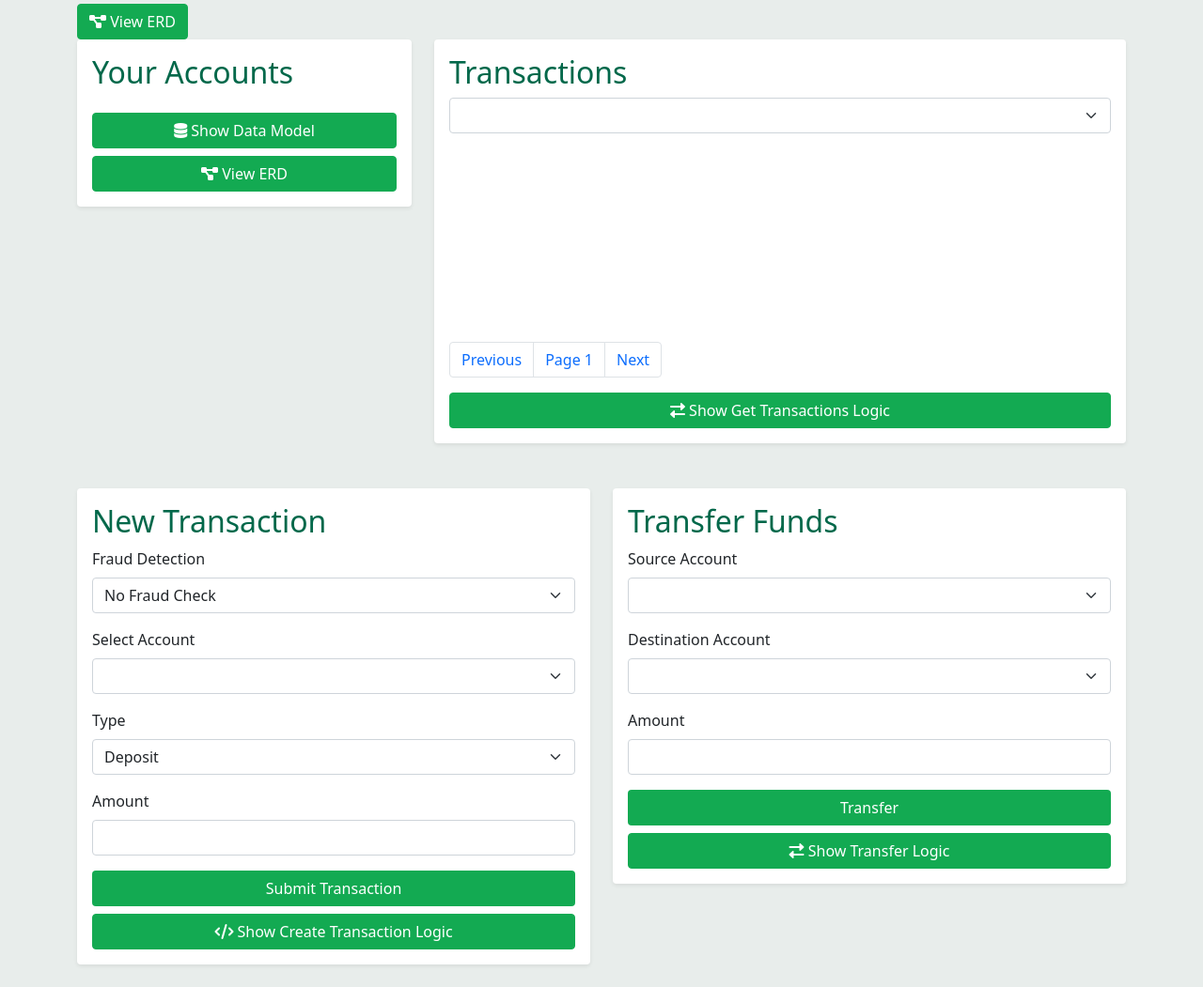
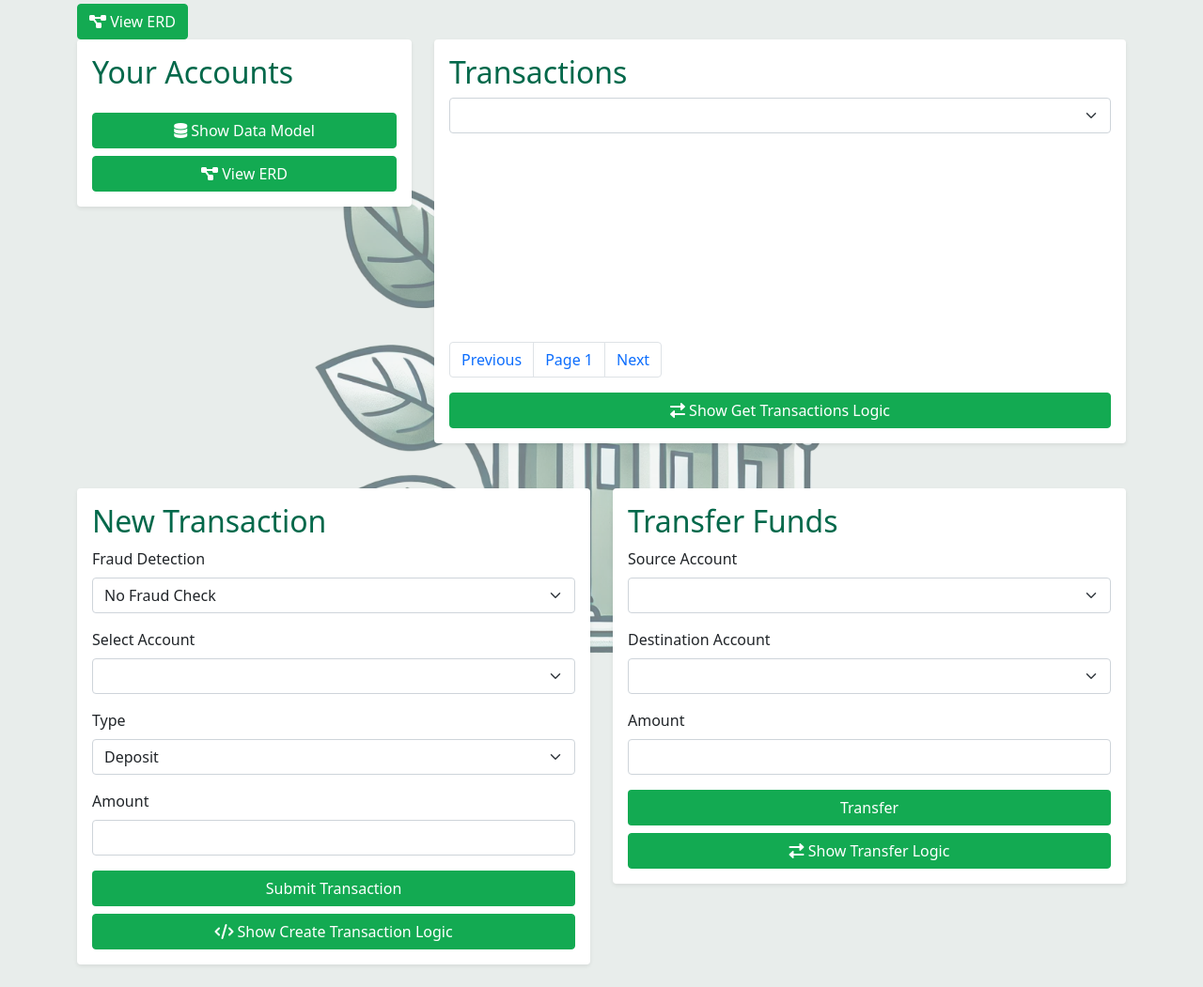
Before and after one commit to mongodb-developer/mongodbank, a Flask app: template templates/dashboard.html in a window 1280 px wide. Shown: the part 148-1199 px from the top of the page at 94% size. Run offline with Flask 3, Linux system fonts and the light colour scheme; the template is opened without the code that fills it, so the values that code supplies are empty; a map, chart or similar area stays blank; some libraries are stand-ins or nearby versions.

Commit message:
Add background logo

```diff
--- a/static/js/main.js
+++ b/static/js/main.js
@@ -11,6 +11,40 @@ document.addEventListener('DOMContentLoaded', function () {
     const balanceChartCtx = document.getElementById('balanceChart').getContext('2d');
     let balanceChart;
 
+    const watermarkPlugin = {
+        id: 'watermark',
+        beforeDraw: (chart) => {
+            const ctx = chart.ctx;
+            const chartArea = chart.chartArea;
+            const img = new Image();
+            img.src = logoUrl;  // Use the dynamically passed logo URL
+
+            img.onload = () => {
+                const imgAspectRatio = img.width / img.height;
+                let imgWidth, imgHeight;
+
+                if (chartArea.width / chartArea.height < imgAspectRatio) {
+                    // Chart area is taller than the image aspect ratio, limit by width
+                    imgWidth = chartArea.width * 0.5; // 50% of chart width
+                    imgHeight = imgWidth / imgAspectRatio;
+                } else {
+                    // Chart area is wider than the image aspect ratio, limit by height
+                    imgHeight = chartArea.height * 0.9; // 50% of chart height
+                    imgWidth = imgHeight * imgAspectRatio;
+                }
+
+                const x = (chartArea.left + chartArea.right) / 2 - imgWidth / 2;
+                const y = (chartArea.top + chartArea.bottom) / 2 - imgHeight / 2;
+
+                ctx.save();
+                ctx.globalAlpha = 0.2; // Set opacity of watermark
+                ctx.drawImage(img, x, y, imgWidth, imgHeight);
+                ctx.restore();
+            };
+        }
+    };
+
+    Chart.register(watermarkPlugin); // Register the plugin with Chart.js
 
     prevPageButton.addEventListener('click', function (e) {
         e.preventDefault();
--- a/templates/base.html
+++ b/templates/base.html
@@ -19,6 +19,11 @@
         }
         body {
             background-color: var(--mongodb-light);
+            background-image: url("{{ url_for('static', filename='img/banking_logo_trans.png') }}");
+            background-size: 60%;
+            background-repeat: no-repeat;
+            background-position: center;
+            background-attachment: fixed;
         }
         .navbar {
             background-color: var(--mongodb-dark);
@@ -30,6 +35,10 @@
             background-color: var(--mongodb-green);
             border-color: var(--mongodb-green);
             color: var(--mongodb-dark);
+        }
+        .navbar-brand img {
+            height: 40px; /* Adjust this size as needed */
+            margin-right: 10px;
         }
         .btn-primary:hover {
             background-color: #00C454;
--- a/templates/dashboard.html
+++ b/templates/dashboard.html
@@ -190,4 +190,7 @@
 
 {% block scripts %}
 <script src="{{ url_for('static', filename='js/main.js') }}"></script>
+<script type="text/javascript">
+    const logoUrl = "{{ url_for('static', filename='img/banking_logo.png') }}";
+</script>
 {% endblock %}
```
Also changed, not shown: static/img/banking_logo.png (added), static/img/banking_logo_trans.png (added), static/img/logo.webp (added).
